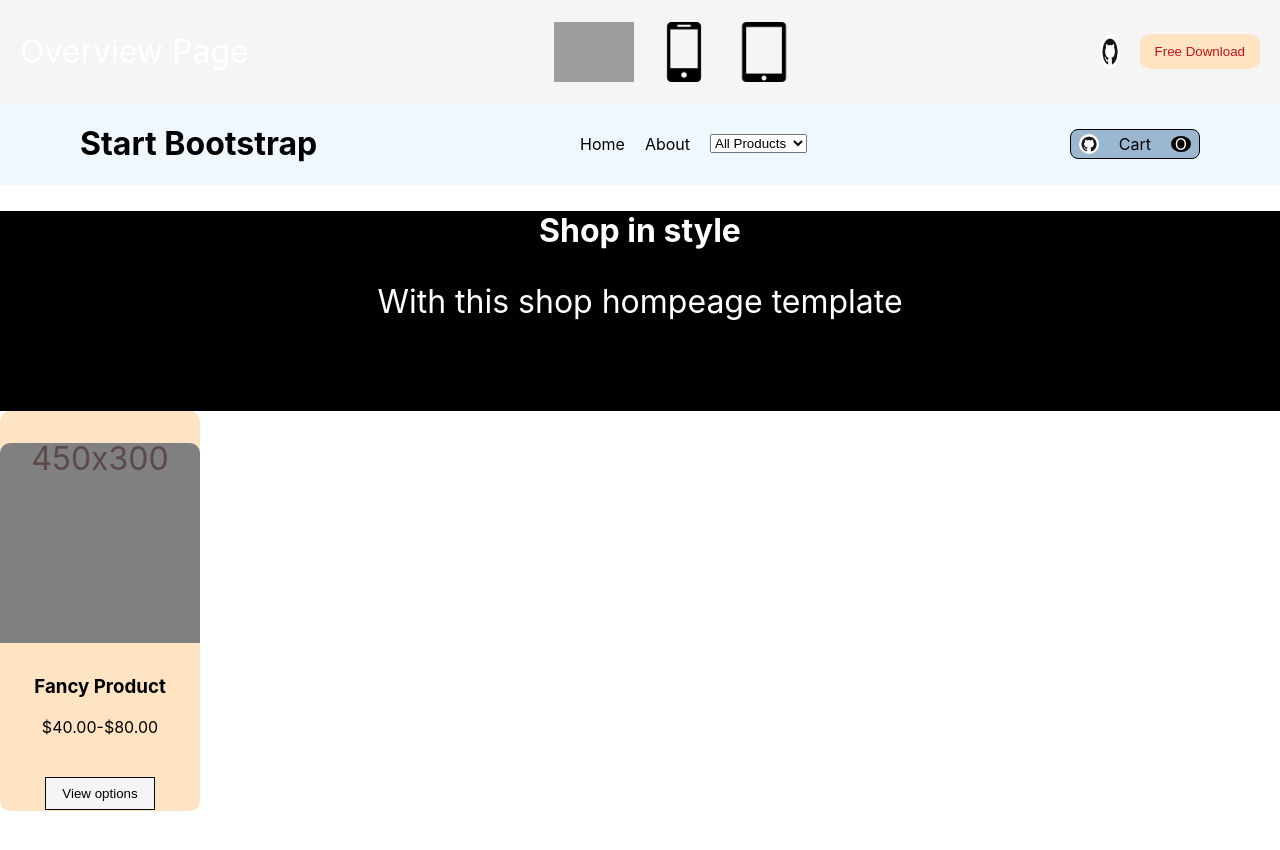
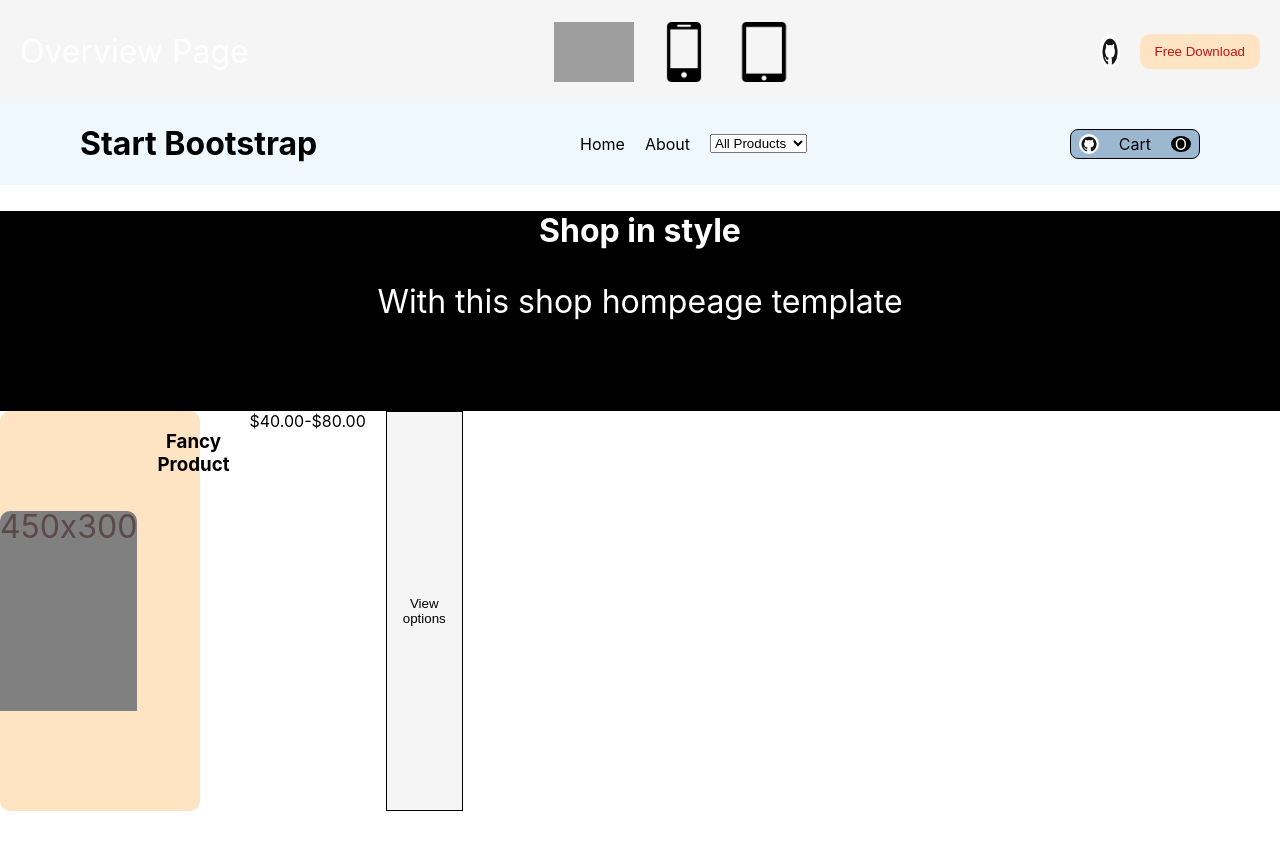
Before and after one commit to Juratbekdasturchi/vazifatort, a React (Create React App) app: page / in a window 1280 px wide. Shown: the top 850 px of the page. Built offline with nearby package versions, Linux system fonts and the light colour scheme; grey boxes are pictures that could not be loaded.

Commit message:
Add savcha

```diff
--- a/src/App.css
+++ b/src/App.css
@@ -113,6 +113,8 @@ li {
   height: 400px;
   border-radius: 10px;
   background-color: bisque;
+  display: flex;
+  gap: 20px;
 }
 
 .pnomli {
@@ -123,11 +125,14 @@ li {
   border-top-left-radius: 10px;
   border-top-right-radius: 10px;
   line-height: 100%;
+  align-items: center;
+  align-self: center;
+
 }
 
 .card-button {
   background-color: whitesmoke;
   padding: 8px 16px;
   border: 1px solid black;
-  margin-top: 40px;
+  /* margin-top: 40px; */
 }
```
